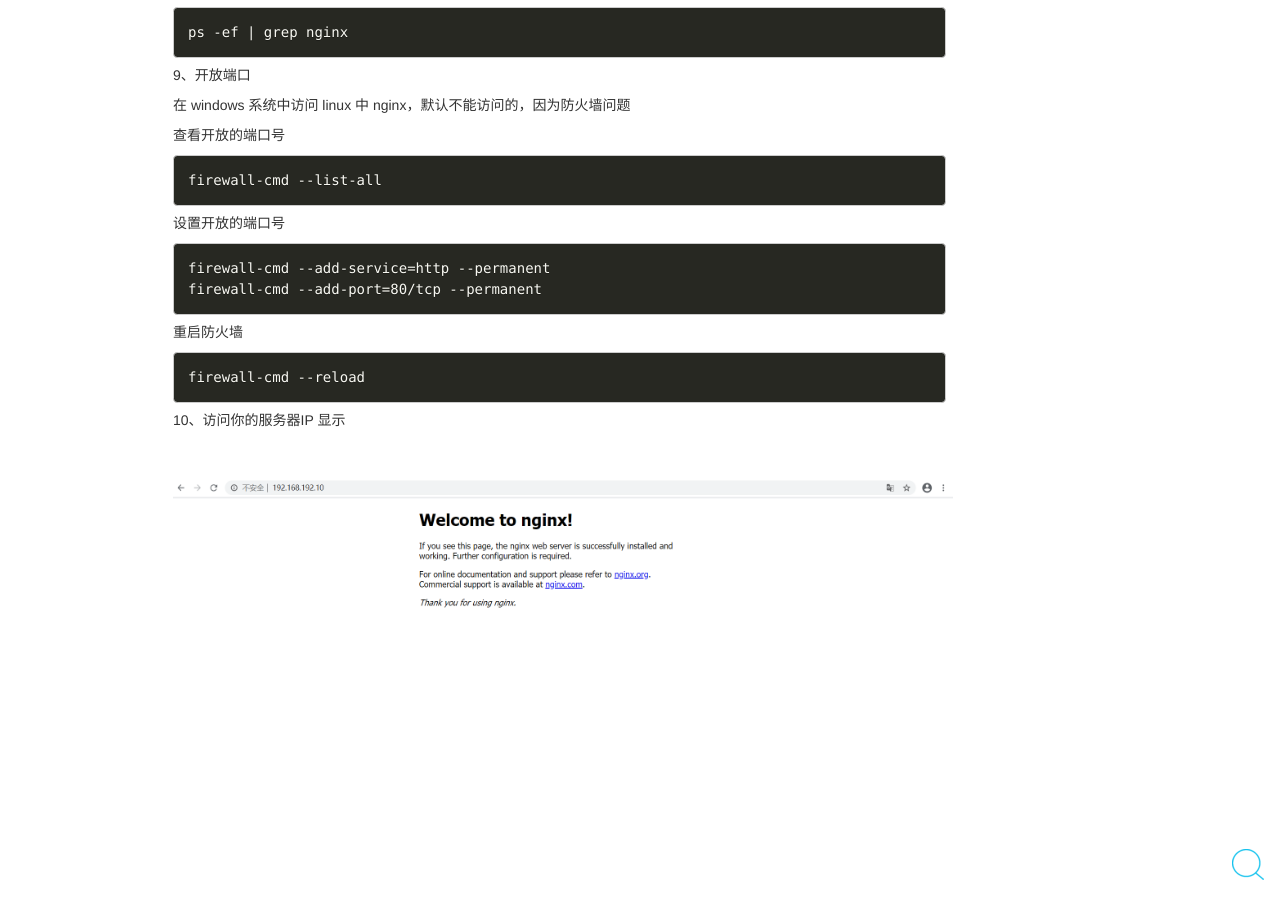
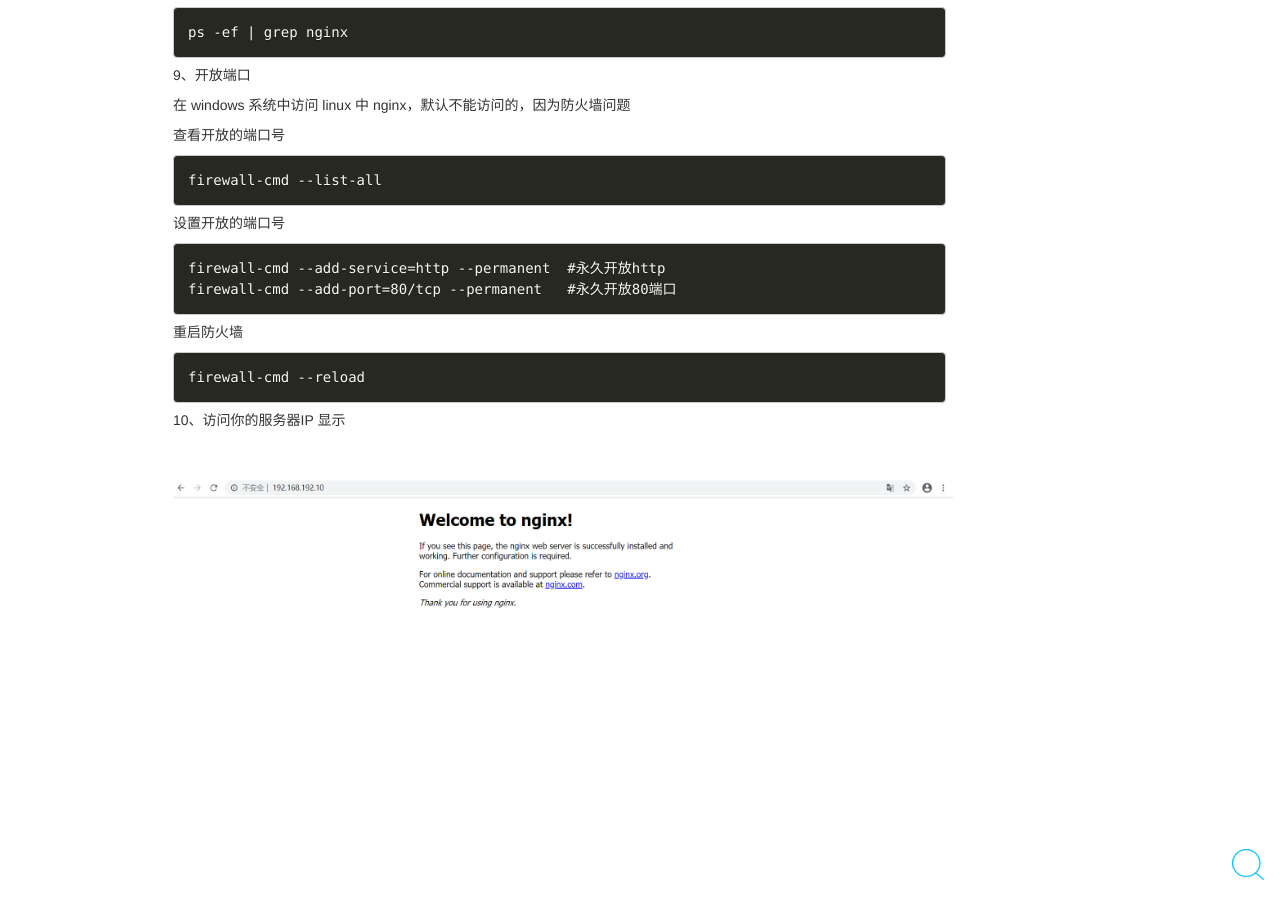
Before and after one commit to chaojunma/chaojunma.github.io, a Jekyll site: the page built from _posts/2020-6-22-CentOS7安装Nginx.md, in a window 1280 px wide and 900 px high, scrolled down 2693 px. Built offline with Jekyll 4.4.1, drawn with Linux system fonts in a browser that asks for light colours; comment, search, counter and statistics services are not loaded.

Commit message:
修改内容

````diff
--- a/_posts/2020-6-22-CentOS7安装Nginx.md
+++ b/_posts/2020-6-22-CentOS7安装Nginx.md
@@ -134,8 +134,8 @@ firewall-cmd --list-all
 设置开放的端口号
 
 ```
-firewall-cmd --add-service=http --permanent
-firewall-cmd --add-port=80/tcp --permanent
+firewall-cmd --add-service=http --permanent  #永久开放http
+firewall-cmd --add-port=80/tcp --permanent   #永久开放80端口
 ```
 
 重启防火墙
````
